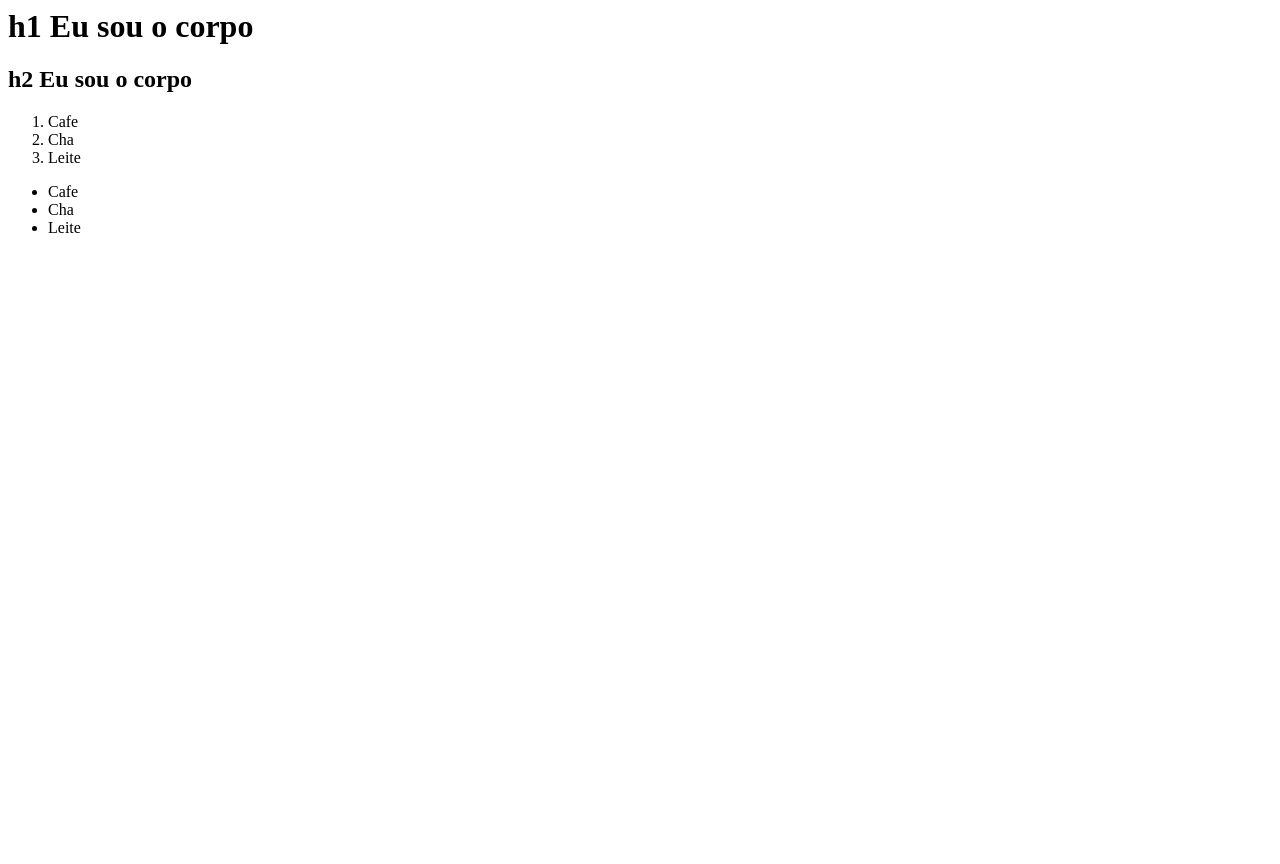
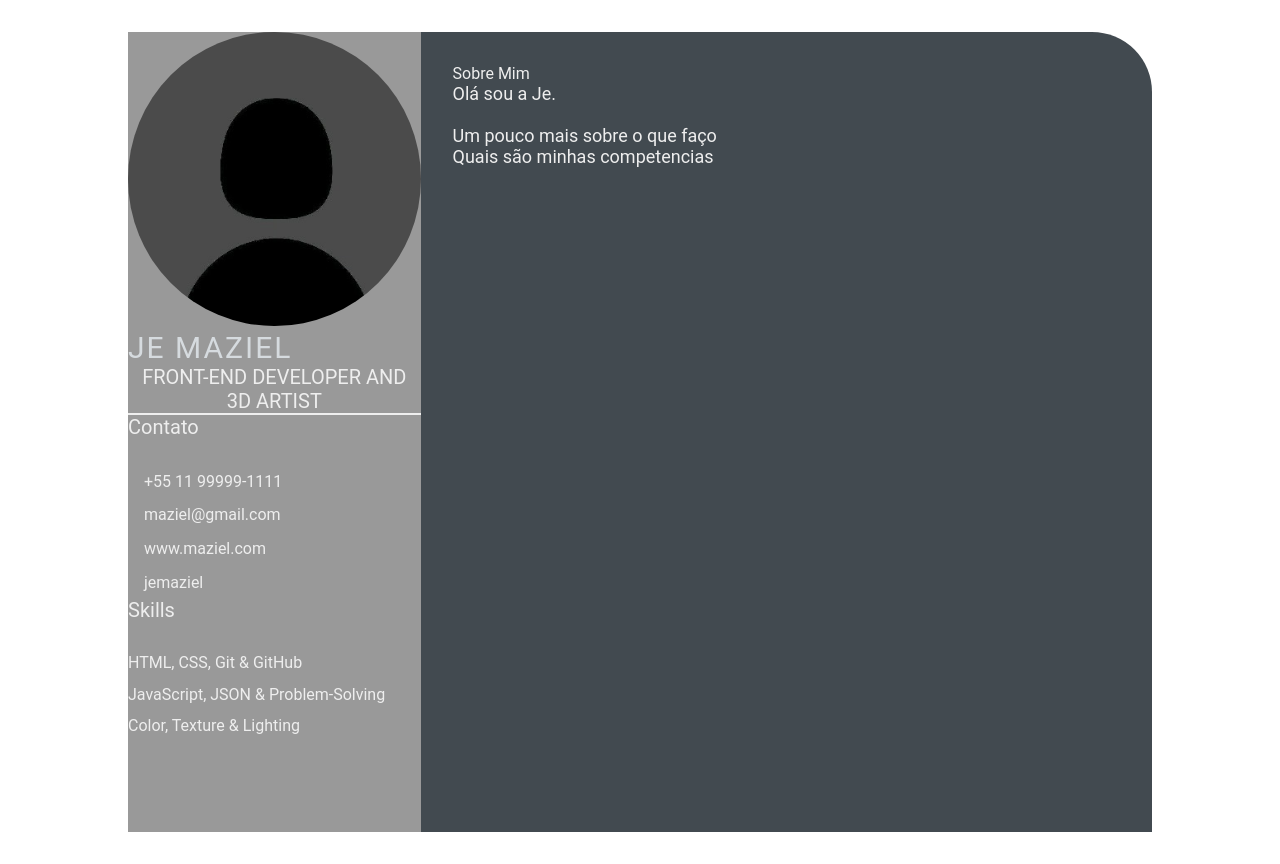
Before and after one commit to jemaziel/jemaziel.github.io, a plain HTML site: page index.html in a window 1280 px wide. Before the commit the page ends 800 px from the top, so only its background shows below. Drawn offline with Linux system fonts and the light colour scheme.

Commit message:
feature: add index.html

```diff
--- a/index.html
+++ b/index.html
@@ -1,21 +1,54 @@
-<html>
-    <head>
-        <title>
-            Olá, eu sou a cabeça
-        </title>
-    </head>
-    <body>
-        <h1>h1 Eu sou o corpo</h1>
-        <h2>h2 Eu sou o corpo</h2>
-    </body>
-    <ol>
-        <li>Cafe</li>
-        <li>Cha</li>
-        <li>Leite</li>
-    </ol>
-    <ul>
-        <li>Cafe</li>
-        <li>Cha</li>
-        <li>Leite</li>
-    </ul>
+<!DOCTYPE html>
+<html lang="en">
+<head>
+    <meta charset="UTF-8">
+    <meta http-equiv="X-UA-Compatible" content="IE=edge">
+    <meta name="viewport" content="width=device-width, initial-scale=1.0">
+    <title>Je Maziel CV</title>
+
+    <link rel="stylesheet" href="style.css">
+
+</head>
+<body>
+    <main class="resume-contents">
+        <section class="left-section">
+            <section class="left-section-content">
+                <div class="profile">
+                    <img class="profile-image" src="img/profile-image.jpeg" alt="profile-image">
+                    <p class="name">Je Maziel</p>
+                    <p class="profession">Front-end Developer and 3D Artist</p>
+                </div>
+                <div class="contact-info">
+                    <p class="left-title">Contato</p>
+                    <ul>
+                        <li><i class="fa fa-phone"></i>+55 11 99999-1111</li>
+                        <li><i class="fa fa-envelope"></i>maziel@gmail.com</li>
+                        <li><i class="fa fa-globe"></i>www.maziel.com</li>
+                        <li><i class="fa fa-github"></i>jemaziel</li>
+                    </ul>
+                </div>
+                <div class="skills">
+                    <p class="left-title">Skills</p>
+                    <ul>
+                        <li><p>HTML, CSS, Git & GitHub</p></li>
+                        <li><p>JavaScript, JSON & Problem-Solving</p></li>
+                        <li><p>Color, Texture & Lighting</p></li>
+                    </ul>
+                </div>
+                </section>
+                </section>
+            <section class="right-section">
+                <div class="right-section-contents">
+                    <section class="about gap">
+                        <div class="right-title">Sobre Mim</div>
+                        <p class="about-me-contents">
+                            Olá sou a Je.<br>
+                            <br> Um pouco mais sobre o que faço
+                            <br> Quais são minhas competencias
+                        </p>
+                    </section>
+                </div>
+            </section>
+    </main>
+   </body>
 </html>
--- /dev/null
+++ b/style.css
@@ -0,0 +1,103 @@
+* {
+    margin: 0;
+    padding: 0;
+    box-sizing: border-box;
+    list-style: none;
+    font-family: 'Roboto', sans-serif;
+}
+
+.resume-contents {
+    min-height: 100vh;
+    width: 80%;
+    margin: 2rem auto;
+    display: grid;
+    grid-template-columns: repeat(7, 1fr);
+}
+
+.left-section {
+    grid-column: span 2;
+    height: 100%;
+    background-color: #999999;
+}
+
+.right-section {
+    grid-column: span 5;
+    height: 100%;
+    background-color: #424a50;
+    border-radius: 0px 60px 0px 0px;
+}
+
+.left-section-contents{
+    padding: 2rem 2rem;
+}
+
+.profile {
+    width: 100%;
+    border-bottom: 2px solid #eeeeee;
+}
+
+.profile .profile-image {
+    width: 100%;
+    border-radius: 100%;
+}
+
+.name {
+    color: #D6DBDF;
+    font-size: 30px;
+    letter-spacing: 2px;
+    text-transform: uppercase;
+}
+
+.profession {
+    color: #eeeeee;
+    font-size: 20px;
+    text-transform: uppercase;
+    text-align: center;
+}
+
+/* .contact-info { border-bottom: 2px solid #1B2631; } */
+.left-title {
+    color: #eeeeee;
+    font-size: 20px;
+}
+
+.contact-info ul {
+    padding-top: 1.5rem;
+}
+
+.contact-info ul li,
+.references ul li {
+    padding: .4rem 0;
+    color: #eeeeee;
+}
+
+.contact-info ul li i,
+.references ul li i {
+    padding-right: 1rem;
+    font-size: 18px;
+    color: #eeeeee;
+}
+
+.skills ul {
+    padding-top: 1.5rem;
+}
+.skills ul li p {
+    padding: .4rem 0;
+    color: #eeeeee;
+}
+
+.right-section-contents {
+    padding: 2rem 2rem;
+}
+
+.right-title {
+    color: #eeeeee;
+}
+
+.gap {
+    padding-bottom: 2rem;
+}
+.about-me-contents {
+    font-size: 18px;
+    color: #eeeeee;
+}
```
Also changed, not shown: img/profile-image.jpeg (added).
